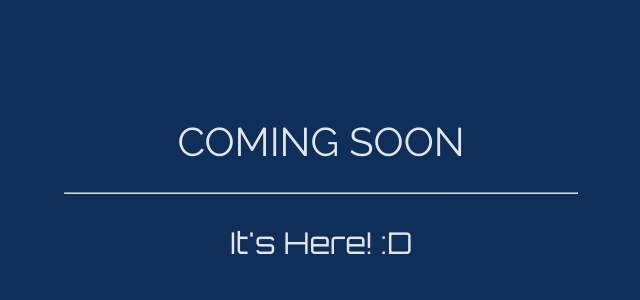
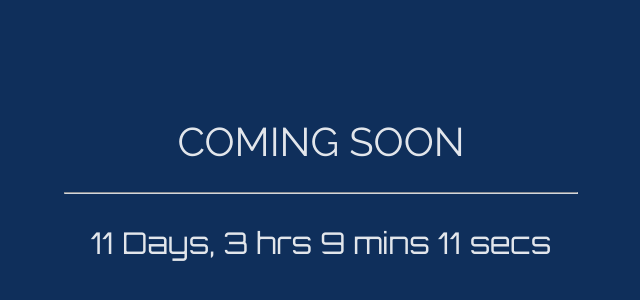
Before and after one commit to calebdsouza/Portfolio-Website, a plain HTML site: page Countdown.html in a window 1280 px wide. Shown: the part 162-462 px from the top of the page, without its empty margins (319-959 px from the left). Drawn offline with Linux system fonts and the light colour scheme.

Commit message:
Update Countdown.html

```diff
--- a/Countdown.html
+++ b/Countdown.html
@@ -104,7 +104,7 @@
 
         <script>
             // Set the date we're counting down to
-            var countDownDate = new Date("Sep 5, 2017 23:59:59").getTime();
+            var countDownDate = new Date("Sep 20, 2017 23:59:59").getTime();
 
             // Update the count down every 1 second
             var countdownfunction = setInterval(function() {
```
